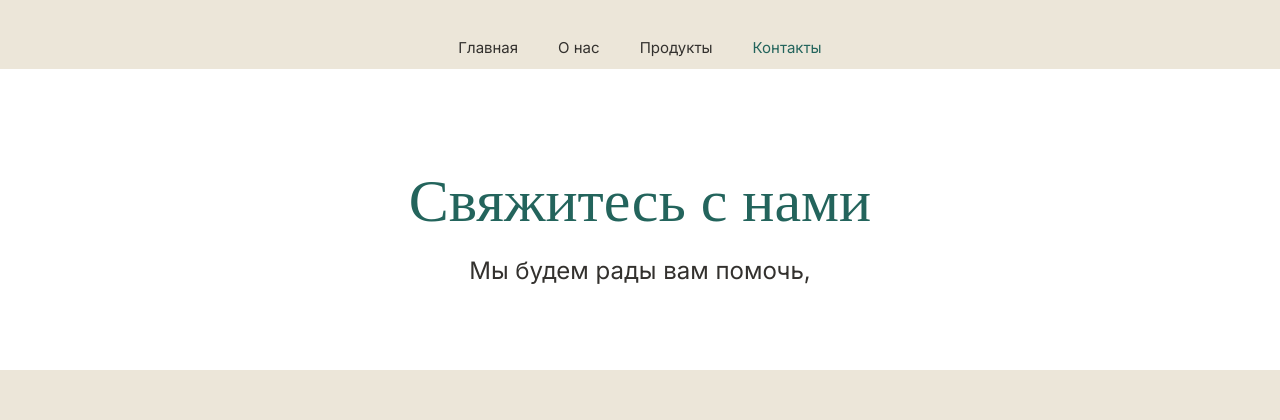
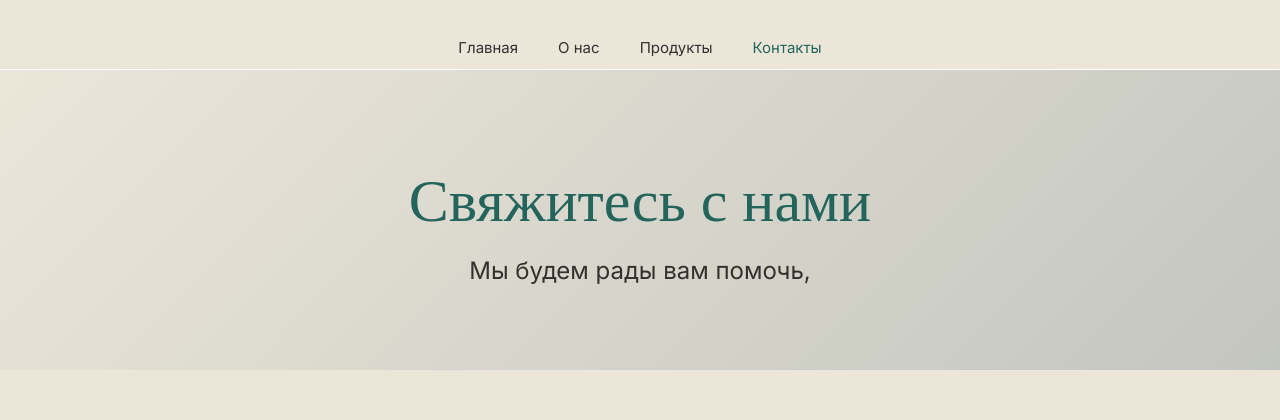
Before and after one commit to 15xda/gold-perfume-mern, a React (Vite) app in the folder frontend/: page /contact in a window 1280 px wide. Shown: the part 173-593 px from the top of the page. Built offline with nearby package versions, Linux system fonts and the light colour scheme; no server answers; a web font is replaced by a local one.

Commit message:
Major css Fixes

```diff
--- a/frontend/src/App.css
+++ b/frontend/src/App.css
@@ -2023,7 +2023,7 @@ html {
 
 .contact-hero {
   height: 300px;
-  background: var(--element-color);
+  background: linear-gradient(135deg, var(--secondary-color), #C3C6BF);
   display: flex;
   align-items: center;
   justify-content: center;
```
